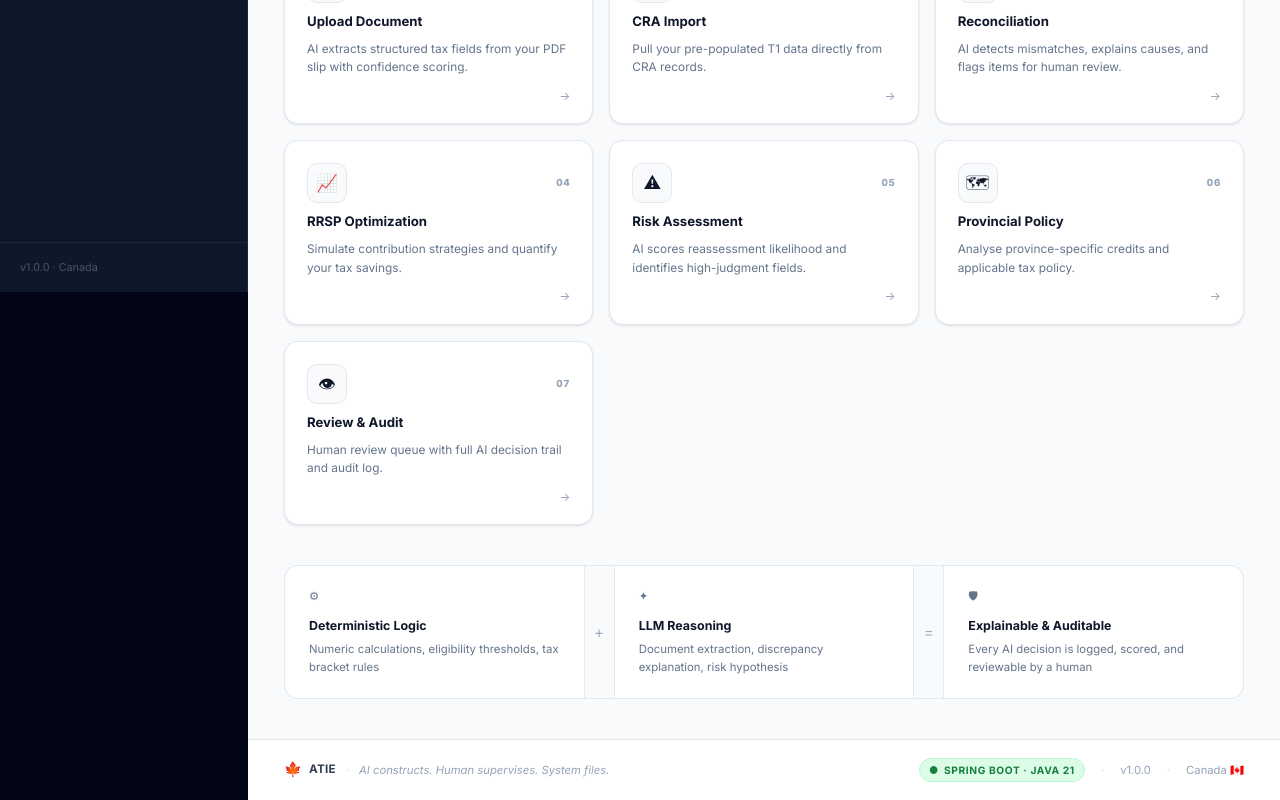
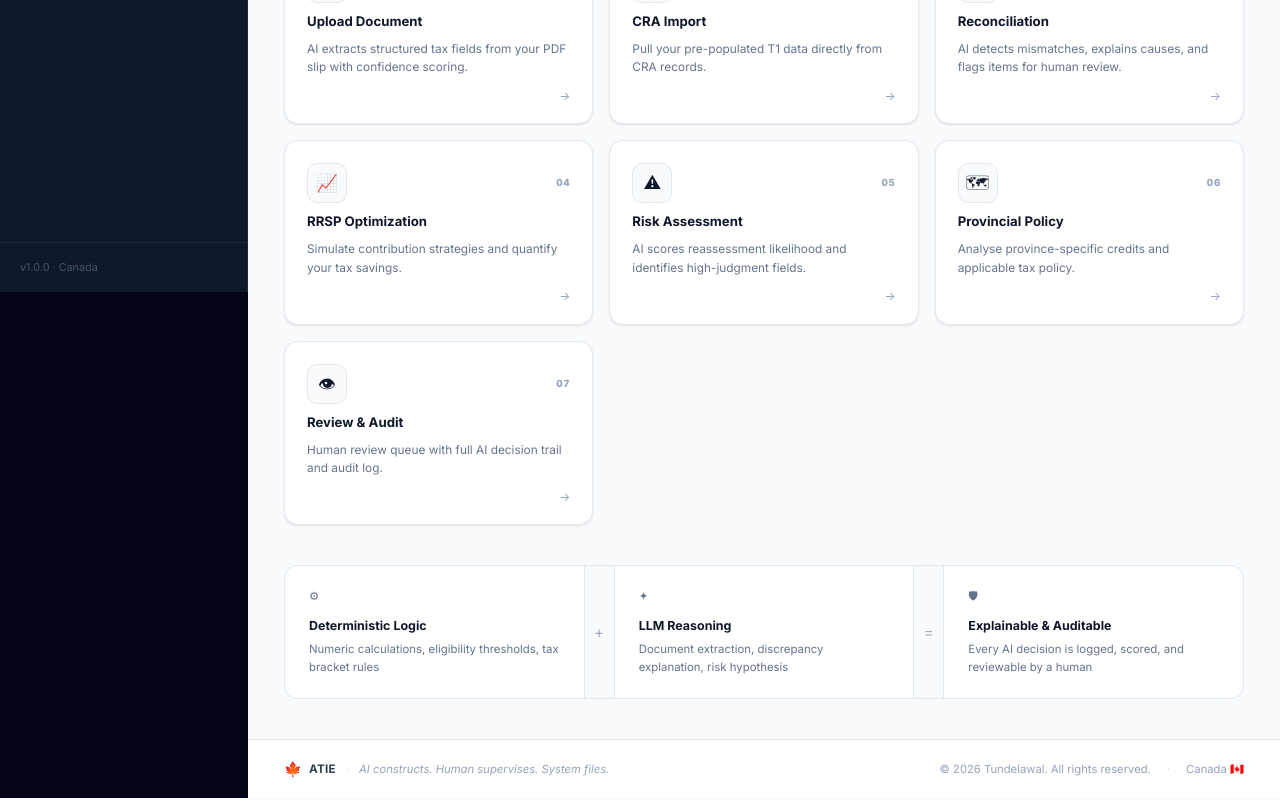
Before and after one commit to Lawaltunde/tax-intelligence-engine, a React (Vite) app in the folder ui/: page / in a window 1280 px wide. Shown: the part 508-1308 px from the top of the page. Built offline with nearby package versions, Linux system fonts and the light colour scheme; no server answers.

Commit message:
chore: production footer — copyright © 2026 Tundelawal, remove tech stack badge

```diff
--- a/ui/src/components/Layout.tsx
+++ b/ui/src/components/Layout.tsx
@@ -68,11 +68,7 @@ export default function Layout() {
             <span className="app-footer-tagline">AI constructs. Human supervises. System files.</span>
           </div>
           <div className="app-footer-right">
-            <span className="app-footer-pill">
-              <span aria-hidden="true">●</span> Spring Boot · Java 21
-            </span>
-            <span className="app-footer-sep" aria-hidden="true">·</span>
-            <span className="app-footer-link">v1.0.0</span>
+            <span className="app-footer-copy">© 2026 Tundelawal. All rights reserved.</span>
             <span className="app-footer-sep" aria-hidden="true">·</span>
             <span className="app-footer-link">Canada 🇨🇦</span>
           </div>
--- a/ui/src/index.css
+++ b/ui/src/index.css
@@ -655,15 +655,9 @@ tbody tr:hover td { background: var(--gray-50); }
 }
 .app-footer-link {
   font-size: 0.75rem; color: var(--text-muted);
-  transition: color var(--duration-fast) var(--ease);
 }
-.app-footer-link:hover { color: var(--brand-600); }
-.app-footer-pill {
-  display: inline-flex; align-items: center; gap: 5px;
-  font-size: 0.68rem; font-weight: 700; letter-spacing: 0.06em; text-transform: uppercase;
-  padding: 3px 9px; border-radius: var(--radius-full);
-  background: var(--green-100); color: var(--green-700);
-  border: 1px solid #bbf7d0;
+.app-footer-copy {
+  font-size: 0.75rem; color: var(--text-muted);
 }
 
 /* ── Responsive ───────────────────────────────────────────────────────────── */
```
